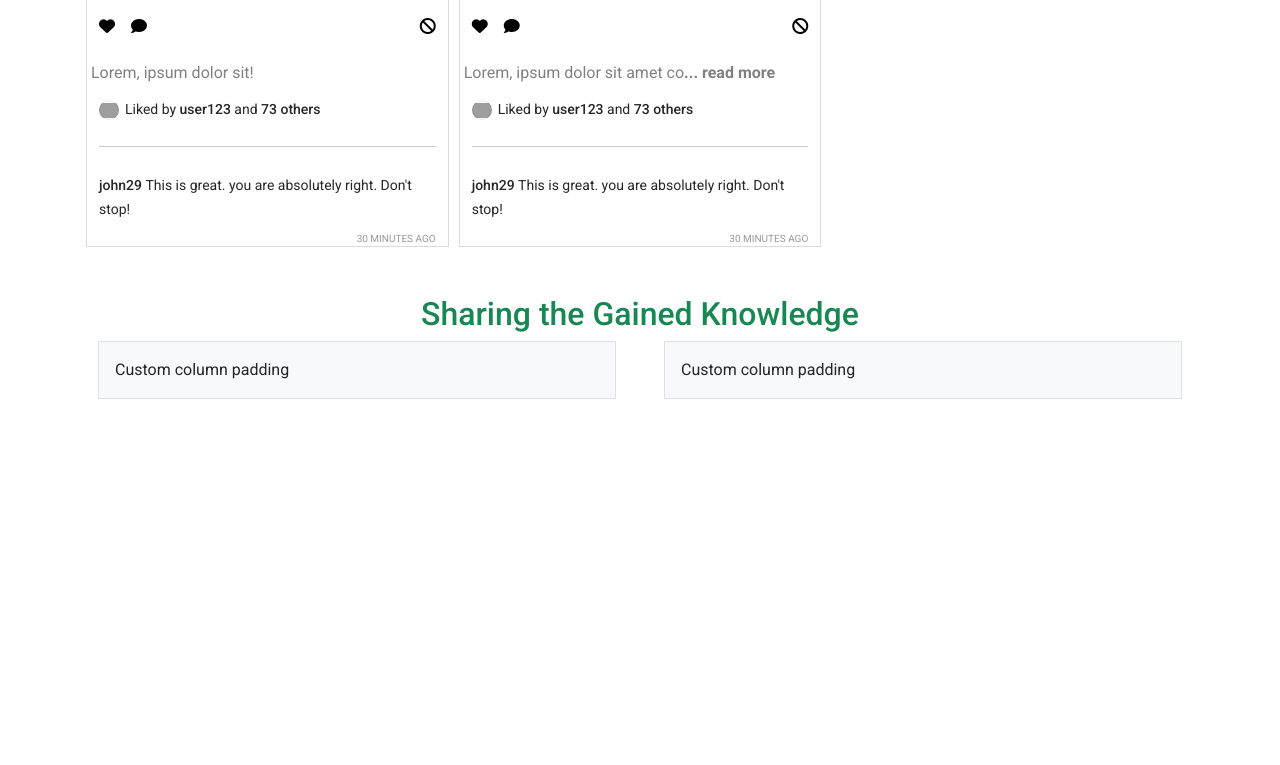
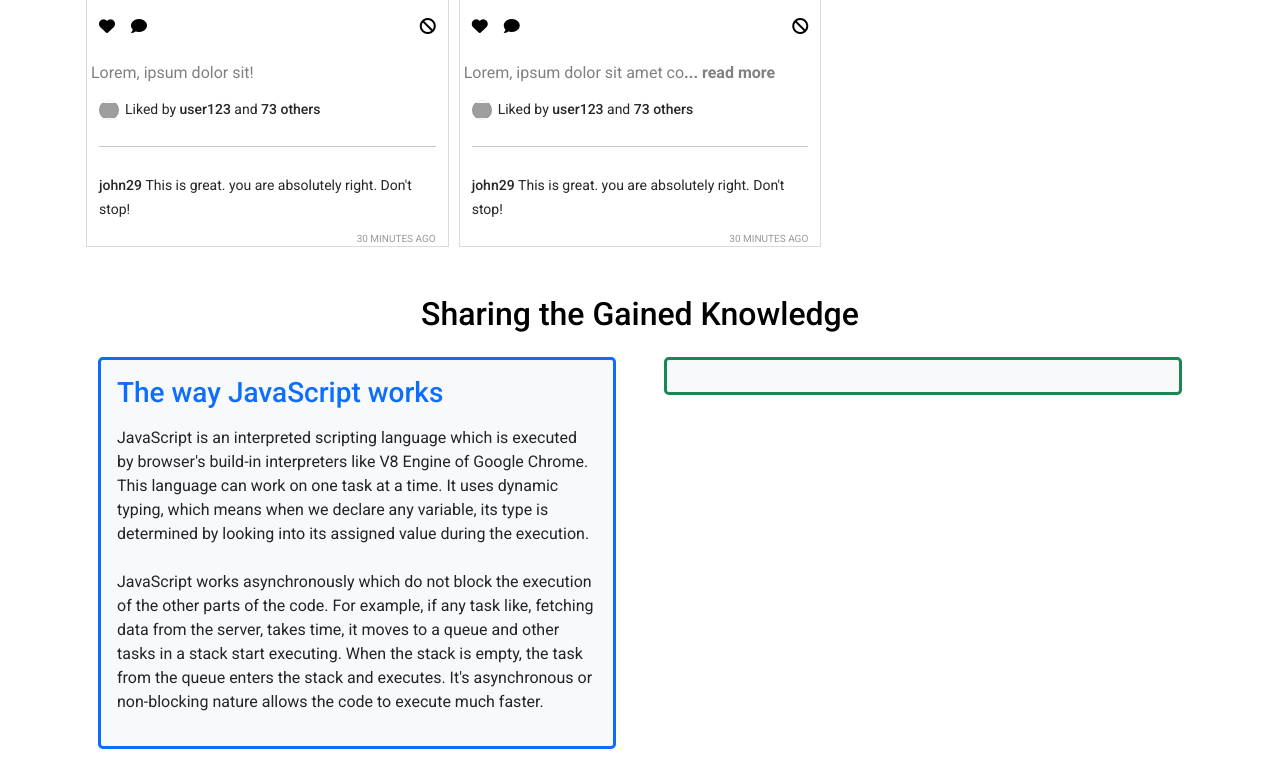
Before and after one commit to pushpitanandy/insta-shohor, a plain HTML site: page index.html in a window 1280 px wide. Shown: the part 1285-2050 px from the top of the page. Before the commit the page ends 1700 px from the top, so only its background shows below. Drawn offline with nearby package versions, Linux system fonts and the light colour scheme; grey boxes are pictures that could not be loaded.

Commit message:
how javascript works added

```diff
--- a/index.html
+++ b/index.html
@@ -59,13 +59,27 @@
 
         <!-- Bonus section -->
         <section class="container mt-5">
-            <h2 class="text-center text-success">Sharing the Gained Knowledge</h2>
-            <div class="row gx-5">
+            <h2 class="text-center text-black mb-4">Sharing the Gained Knowledge</h2>
+            <div class="row g-5">
                 <div class="col">
-                    <div class="p-3 border bg-light">Custom column padding</div>
+                    <div class="p-3 border border-primary border-3 rounded-3 bg-light">
+                        <h3 class="mb-3 text-primary">The way JavaScript works</h3>
+                        <p>JavaScript is an interpreted scripting language which is executed by browser's build-in
+                            interpreters like V8 Engine of Google Chrome. This language can work on one task at a time.
+                            It uses dynamic typing, which means when we declare any variable, its type is determined by
+                            looking into its assigned value during the execution. <br><br> JavaScript works
+                            asynchronously
+                            which do not block the execution of the other parts of the code. For example, if any task
+                            like, fetching data from the server, takes time, it moves to a queue and other tasks in a
+                            stack start executing. When the stack is empty, the task from the queue enters the stack and
+                            executes. It's asynchronous or non-blocking nature allows the code to execute much faster.
+                        </p>
+                    </div>
                 </div>
                 <div class="col">
-                    <div class="p-3 border bg-light">Custom column padding</div>
+                    <div class="p-3 border border-success border-3 rounded-3 bg-light">
+
+                    </div>
                 </div>
             </div>
         </section>
```
